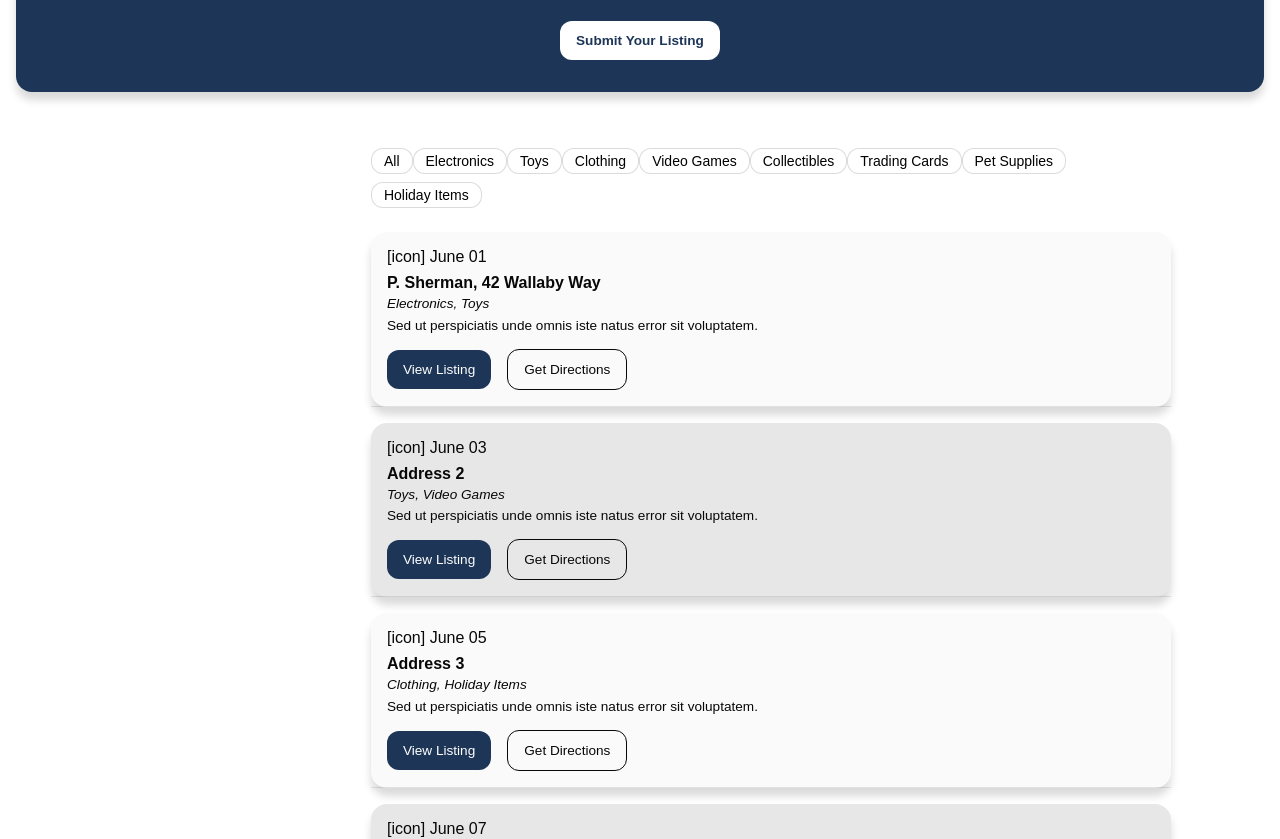
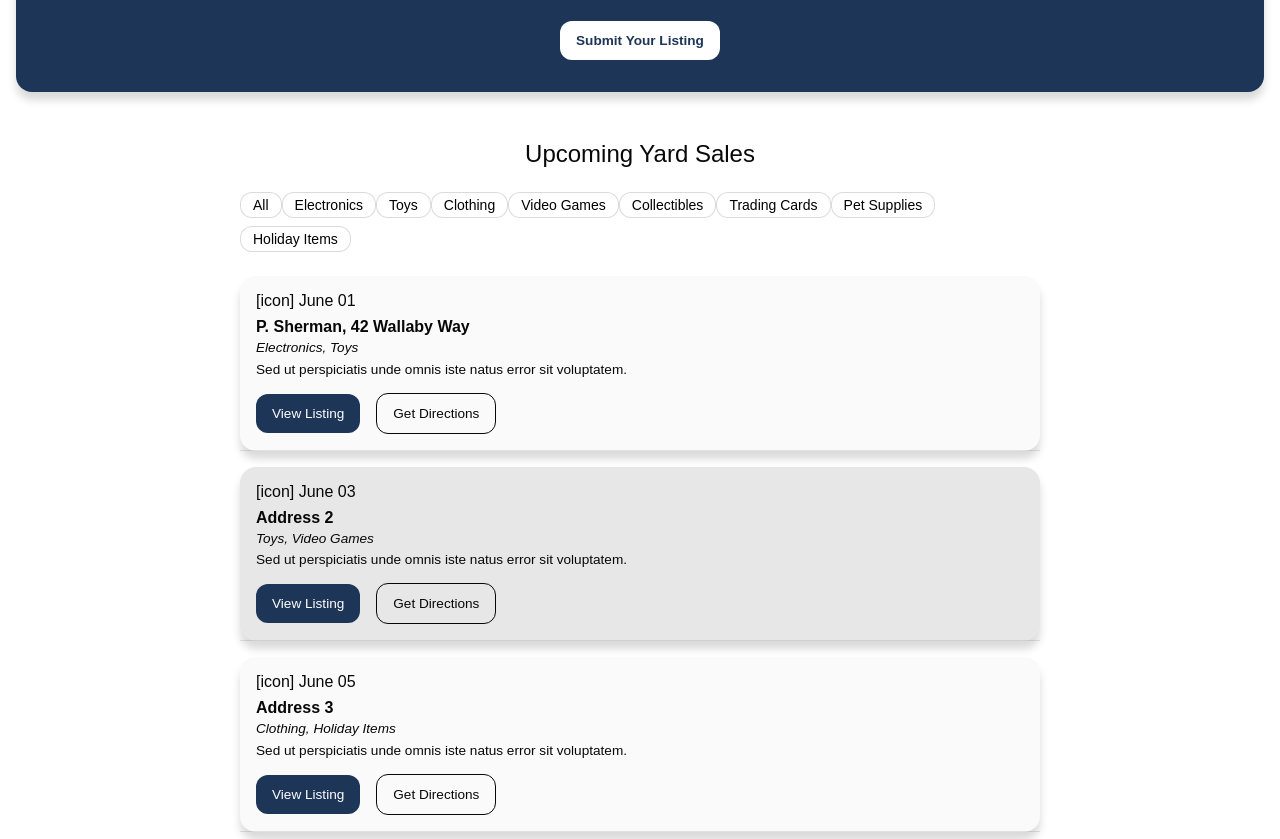
Before and after one commit to charliedr/owensboro-yard-sales, a Nuxt app: page / in a window 1280 px wide. Shown: the part 460-1299 px from the top of the page. Built offline with nearby package versions, Linux system fonts and the light colour scheme.

Commit message:
Fixed title/listing section layout on desktop

```diff
--- a/pages/index.vue
+++ b/pages/index.vue
@@ -125,14 +125,14 @@ export default {
 
   .content {
     display: flex;
+    flex-direction: column;
     align-items: center;
     justify-content: center;
 
-    &__featured,
     &__list {
-      width: 65%;
+      width: 100%;
       max-width: 800px;
-      align-self: flex-start;
+      align-self: center;
     }
   }
 }
```
